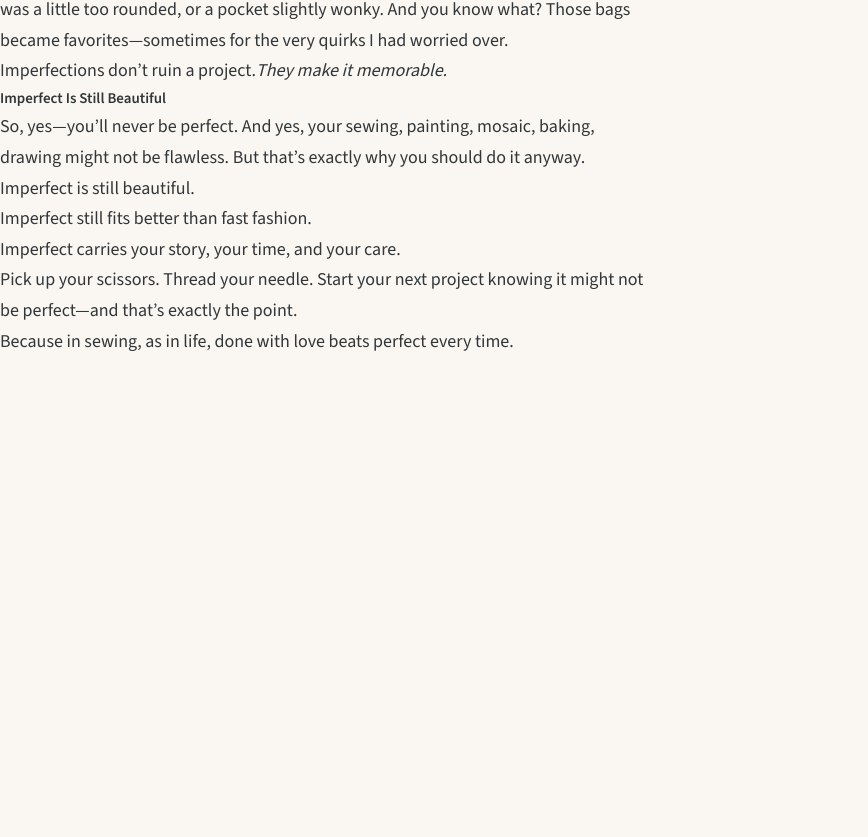
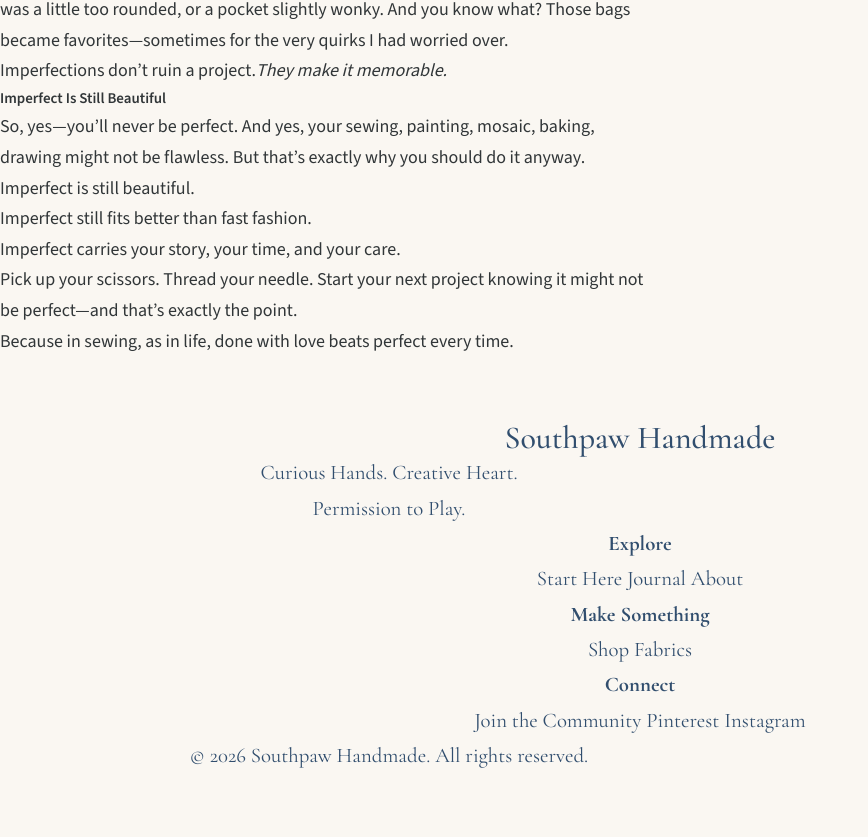
Before and after one commit to Francaisluvr/Manifesto_Site, a plain HTML site: page Ill never be perfect so i sew anyway.html in a window 1280 px wide. Shown: the part 1207-2044 px from the top of the page, without its empty margins (0-868 px from the left). Before the commit the page ends 1563 px from the top, so only its background shows below. Drawn offline with nearby package versions, Linux system fonts and the light colour scheme.

Commit message:
Add footer section to the HTML file

```diff
--- a/Ill never be perfect so i sew anyway.html
+++ b/Ill never be perfect so i sew anyway.html
@@ -47,3 +47,35 @@
 <p>Pick up your scissors. Thread your needle. Start your next project knowing it might not be perfect—and that’s exactly the point.</p>
 <p>Because in sewing, as in life, done with love beats perfect every time.</p>
 </body>
+<footer class="site-footer">
+    <div class="footer-content">
+        <div class="footer-brand">
+            <h3>Southpaw Handmade</h3>
+            <p>Curious Hands. Creative Heart.</p>
+            <p>Permission to Play.</p>
+        </div>
+        <div class="footer-links">
+            <div>
+                <h4>Explore</h4>
+                <a href="/start/">Start Here</a>
+                <a href="/journal/">Journal</a>
+                <a href="/about/">About</a>
+            </div>
+            <div>
+                <h4>Make Something</h4>
+               <!-- <a href="/patterns/">Sewing Patterns</a>-->
+                <a href="https://www.spoonflower.com/profiles/southpawhandmade">Shop Fabrics</a>
+                <!--<a href="/projects/">Projects</a>-->
+            </div>
+            <div>
+                <h4>Connect</h4>
+                <a href="/subscribe/">Join the Community</a>
+                <a href="www.pinterest.com/southpawhandmade">Pinterest</a>
+                <a href="www.instagram.com/southpawhandmade">Instagram</a>
+            </div>
+        </div>
+    </div>
+    <div class="footer-bottom">
+        <p>© 2026 Southpaw Handmade. All rights reserved.</p>
+    </div>
+</footer>
```
